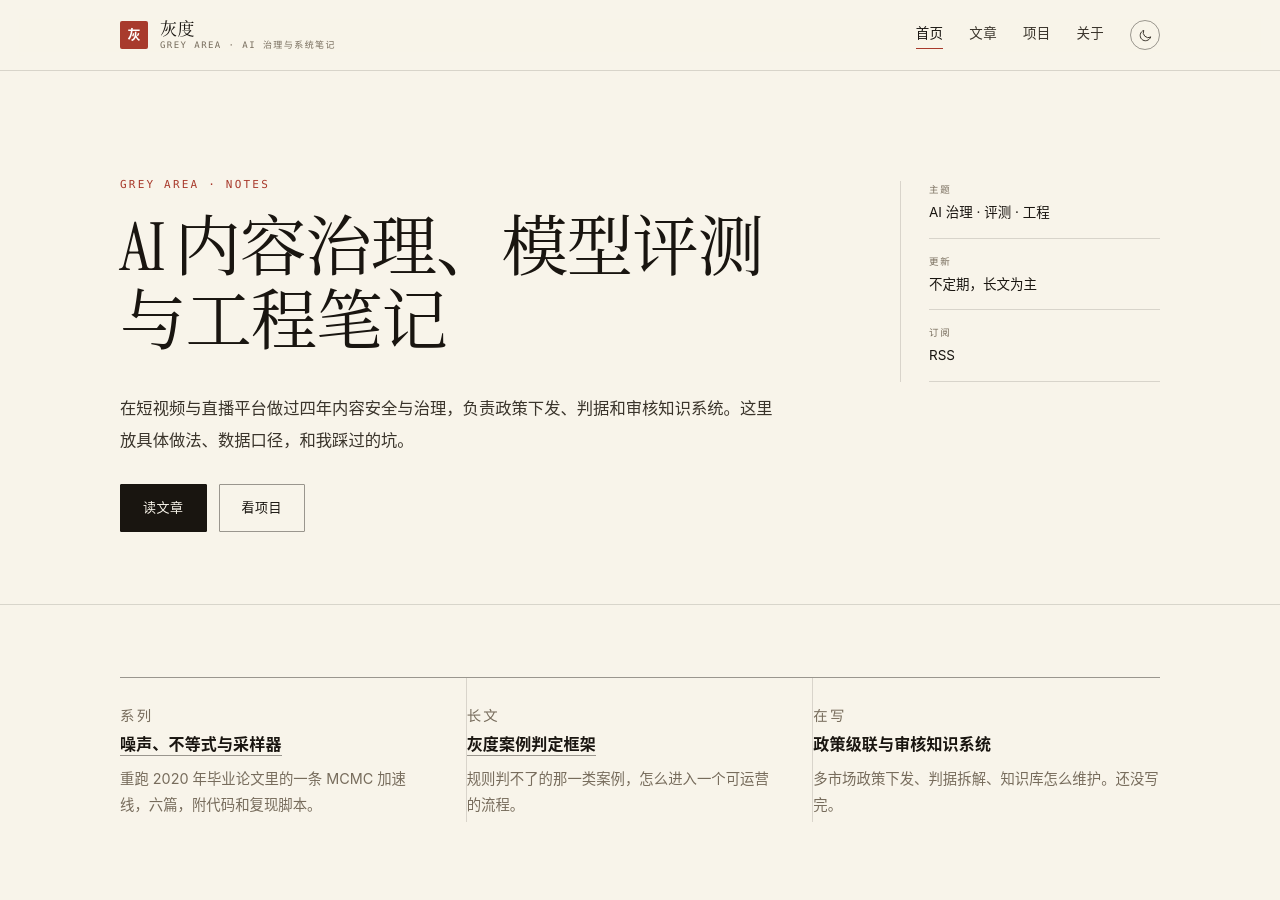
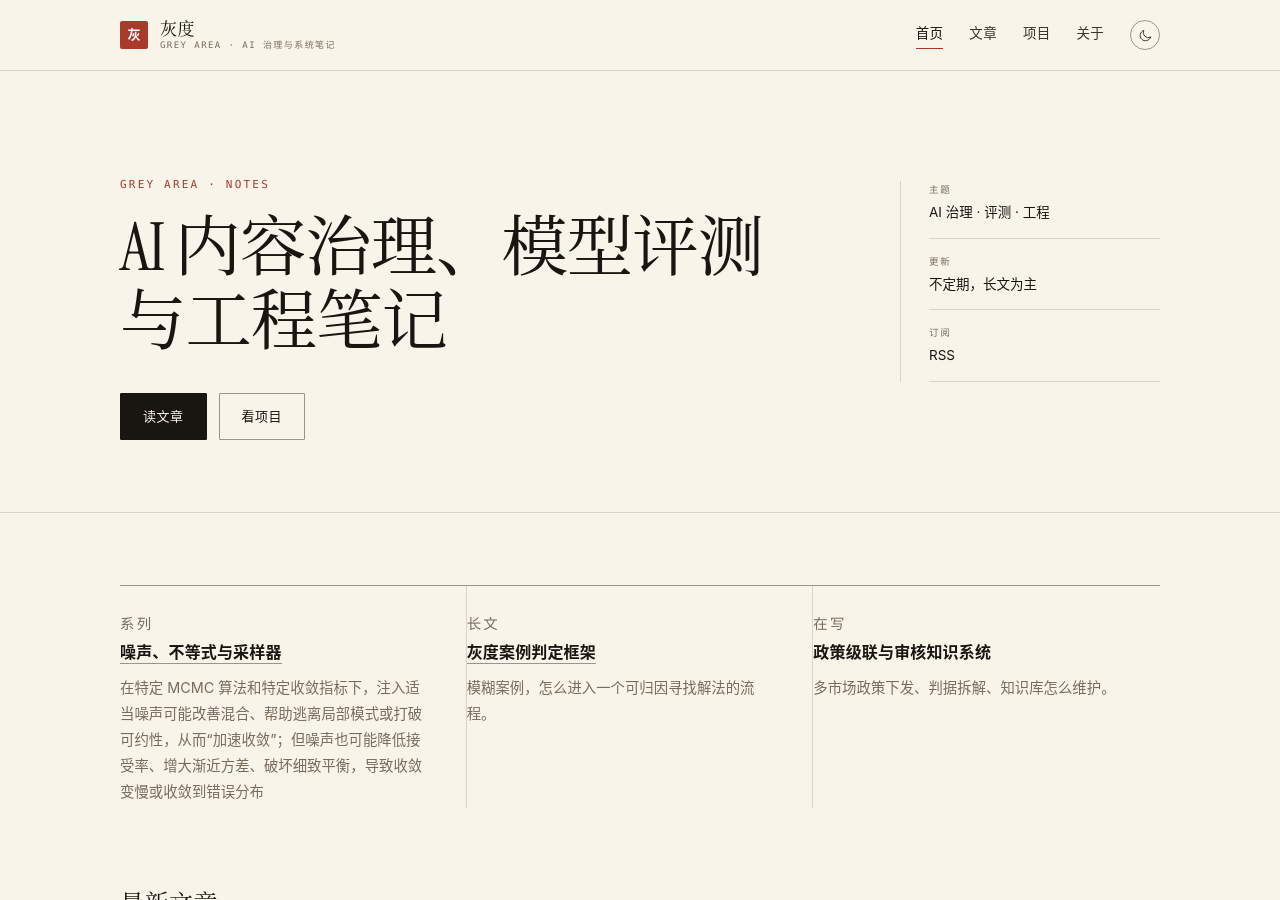
Before and after one commit to DMithrandir/dmithrandir.github.io, a Jekyll site: the page built from index.md, in a window 1280 px wide and 900 px high. Built offline with Jekyll 4.4.1, drawn with Linux system fonts in a browser that asks for light colours.

Commit message:
首页：更新文案

```diff
--- a/index.md
+++ b/index.md
@@ -3,7 +3,7 @@ layout: home
 title: "AI 治理与系统笔记"
 eyebrow: "GREY AREA · NOTES"
 hero_title: "AI 内容治理、模型评测与工程笔记"
-hero_lead: "在短视频与直播平台做过四年内容安全与治理，负责政策下发、判据和审核知识系统。这里放具体做法、数据口径，和我踩过的坑。"
+hero_lead: ""
 cta_primary: "读文章"
 cta_secondary: "看项目"
 hero_meta:
@@ -38,16 +38,16 @@ cta_subscribe: "订阅 RSS"
   <div class="pillar">
     <p class="pillar-num">系列</p>
     <h3><a href="{{ '/mcmc/' | relative_url }}">噪声、不等式与采样器</a></h3>
-    <p>重跑 2020 年毕业论文里的一条 MCMC 加速线，六篇，附代码和复现脚本。</p>
+    <p>在特定 MCMC 算法和特定收敛指标下，注入适当噪声可能改善混合、帮助逃离局部模式或打破可约性，从而“加速收敛”；但噪声也可能降低接受率、增大渐近方差、破坏细致平衡，导致收敛变慢或收敛到错误分布</p>
   </div>
   <div class="pillar">
     <p class="pillar-num">长文</p>
     <h3><a href="{{ '/edgecase-framework/' | relative_url }}">灰度案例判定框架</a></h3>
-    <p>规则判不了的那一类案例，怎么进入一个可运营的流程。</p>
+    <p>模糊案例，怎么进入一个可归因寻找解法的流程。</p>
   </div>
   <div class="pillar">
     <p class="pillar-num">在写</p>
     <h3>政策级联与审核知识系统</h3>
-    <p>多市场政策下发、判据拆解、知识库怎么维护。还没写完。</p>
+    <p>多市场政策下发、判据拆解、知识库怎么维护。</p>
   </div>
 </section>
```
